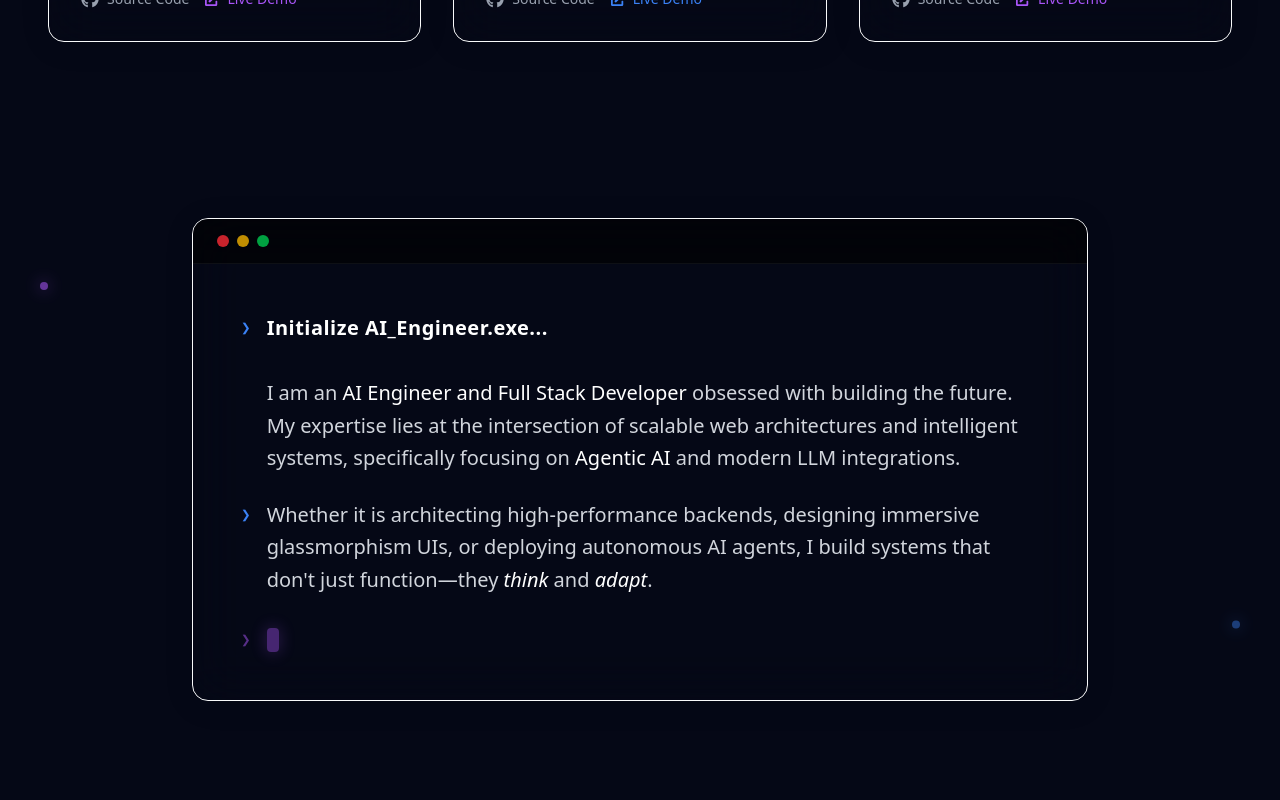
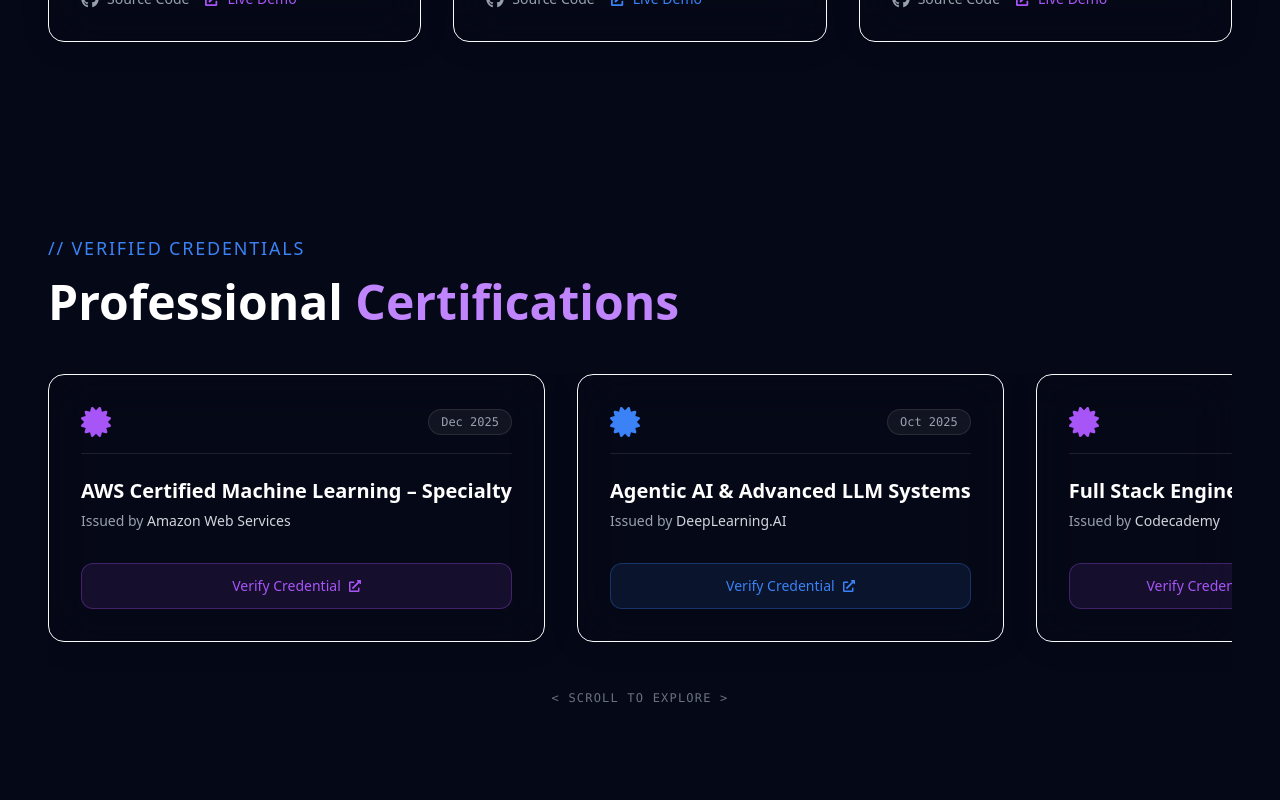
Before and after one commit to imarpitajaiswal/arpita-portfolio, a Next.js app: page / in a window 1280 px wide. Shown: the part 2900-3700 px from the top of the page. Built offline with nearby package versions, Linux system fonts and the light colour scheme.

Commit message:
update: updated c ertifications

```diff
--- a/components/Certifications.tsx
+++ b/components/Certifications.tsx
@@ -1,69 +1,110 @@
 'use client';
 
 import { motion } from 'framer-motion';
+import { FaCertificate, FaExternalLinkAlt } from 'react-icons/fa';
 
-export default function About() {
+const certificates = [
+  {
+    title: "AWS Certified Machine Learning – Specialty",
+    issuer: "Amazon Web Services",
+    date: "Dec 2025",
+    link: "#",
+    color: "primary"
+  },
+  {
+    title: "Agentic AI & Advanced LLM Systems",
+    issuer: "DeepLearning.AI",
+    date: "Oct 2025",
+    link: "#",
+    color: "secondary"
+  },
+  {
+    title: "Full Stack Engineer Path",
+    issuer: "Codecademy",
+    date: "Aug 2024",
+    link: "#",
+    color: "primary"
+  },
+  {
+    title: "SAP Autonomous Enterprise Discoverer",
+    issuer: "SAP Learning",
+    date: "May 2026",
+    link: "#",
+    color: "secondary"
+  }
+];
+
+export default function Certifications() {
   return (
-    <section id="about" className="relative w-full max-w-7xl mx-auto px-6 md:px-12 py-12 md:py-20 flex items-center justify-center">
+    <section id="certifications" className="relative w-full max-w-7xl mx-auto px-6 md:px-12 py-24 min-h-[70vh] overflow-hidden">
 
-      {/* Futuristic Background Grid */}
-      <div className="absolute inset-0 bg-[linear-gradient(to_right,#80808012_1px,transparent_1px),linear-gradient(to_bottom,#80808012_1px,transparent_1px)] bg-[size:24px_24px] [mask-image:radial-gradient(ellipse_60%_50%_at_50%_50%,#000_70%,transparent_100%)] -z-10" />
+      <motion.div
+        initial={{ opacity: 0, y: -20 }}
+        whileInView={{ opacity: 1, y: 0 }}
+        viewport={{ once: true }}
+        className="mb-12 space-y-4"
+      >
+        <h2 className="font-heading text-secondary text-sm md:text-lg font-medium tracking-widest uppercase">
+          // Verified Credentials
+        </h2>
+        <h3 className="font-heading text-4xl md:text-5xl font-bold text-white">
+          Professional <span className="text-primary-glow">Certifications</span>
+        </h3>
+      </motion.div>
 
-      {/* Floating Neon Dots */}
-      <motion.div
-        animate={{ y: [0, -30, 0], opacity: [0.3, 0.8, 0.3] }}
-        transition={{ duration: 4, repeat: Infinity, ease: "easeInOut" }}
-        className="absolute top-1/4 left-10 w-2 h-2 bg-primary rounded-full shadow-neon-purple hidden md:block"
-      />
-      <motion.div
-        animate={{ y: [0, 30, 0], opacity: [0.3, 0.8, 0.3] }}
-        transition={{ duration: 5, repeat: Infinity, ease: "easeInOut", delay: 1 }}
-        className="absolute bottom-1/4 right-10 w-2 h-2 bg-secondary rounded-full shadow-neon-blue hidden md:block"
-      />
-
-      <div className="w-full max-w-4xl z-10">
-        <motion.div
-          initial={{ opacity: 0, y: 40 }}
-          whileInView={{ opacity: 1, y: 0 }}
-          viewport={{ once: true, margin: "-100px" }}
-          transition={{ duration: 0.8, ease: "easeOut" }}
-          className="relative rounded-2xl overflow-hidden bg-glass-bg backdrop-blur-xl border border-glass-border shadow-glass hover:border-primary/30 transition-colors duration-500"
-        >
-          {/* Mac/Terminal Header UI - Clean Version */}
-          <div className="flex items-center px-6 py-4 bg-black/60 border-b border-white/5">
-            <div className="flex space-x-2">
-              <div className="w-3 h-3 rounded-full bg-red-500/80" />
-              <div className="w-3 h-3 rounded-full bg-yellow-500/80" />
-              <div className="w-3 h-3 rounded-full bg-green-500/80" />
-            </div>
-          </div>
-
-          {/* Terminal Body Content */}
-          <div className="p-8 md:p-12 font-body text-gray-300 space-y-6">
-            <div className="flex items-start gap-4">
-              <span className="text-secondary mt-1 font-mono">❯</span>
-              <p className="text-lg md:text-xl leading-relaxed">
-                <span className="text-primary-glow font-semibold text-white tracking-wide">Initialize AI_Engineer.exe...</span>
-                <br /><br />
-                I am an <span className="text-white font-medium">AI Engineer and Full Stack Developer</span> obsessed with building the future. My expertise lies at the intersection of scalable web architectures and intelligent systems, specifically focusing on <span className="text-secondary-glow text-white font-medium">Agentic AI</span> and modern LLM integrations.
-              </p>
+      {/* Native Horizontal Scroll Container */}
+      <div className="flex gap-6 md:gap-8 overflow-x-auto pb-8 snap-x snap-mandatory scroll-smooth w-full">
+        {certificates.map((cert, index) => (
+          <motion.div
+            key={index}
+            initial={{ opacity: 0, scale: 0.9 }}
+            whileInView={{ opacity: 1, scale: 1 }}
+            viewport={{ once: true }}
+            transition={{ delay: index * 0.1 }}
+            className={`
+              min-w-[85vw] md:min-w-[350px] snap-center p-6 md:p-8 rounded-2xl flex flex-col
+              bg-glass-bg backdrop-blur-xl border border-glass-border shadow-glass
+              transition-all duration-300 hover:-translate-y-2 flex-shrink-0
+              ${cert.color === 'primary' ? 'hover:shadow-neon-purple hover:border-primary/50' : 'hover:shadow-neon-blue hover:border-secondary/50'}
+            `}
+          >
+            {/* Premium Icon Header */}
+            <div className="flex items-center justify-between mb-6 border-b border-white/10 pb-4">
+              <FaCertificate className={`text-3xl ${cert.color === 'primary' ? 'text-primary' : 'text-secondary'}`} />
+              <span className="text-xs font-mono text-gray-400 bg-white/5 px-3 py-1 rounded-full border border-white/10">
+                {cert.date}
+              </span>
             </div>
 
-            <div className="flex items-start gap-4">
-              <span className="text-secondary mt-1 font-mono">❯</span>
-              <p className="text-lg md:text-xl leading-relaxed">
-                Whether it is architecting high-performance backends, designing immersive glassmorphism UIs, or deploying autonomous AI agents, I build systems that don't just function—they <span className="italic text-white">think</span> and <span className="italic text-white">adapt</span>.
-              </p>
-            </div>
+            {/* Title & Issuer */}
+            <h4 className="font-heading text-xl font-bold text-white mb-2 leading-tight">
+              {cert.title}
+            </h4>
+            <p className="font-body text-gray-400 text-sm mb-8 flex-grow">
+              Issued by <span className="text-gray-300 font-medium">{cert.issuer}</span>
+            </p>
 
-            {/* Blinking Cursor */}
-            <div className="flex items-center gap-4 animate-pulse pt-2">
-              <span className="text-primary font-mono">❯</span>
-              <span className="w-3 h-6 bg-primary/80 block rounded-sm shadow-neon-purple" />
-            </div>
-          </div>
-        </motion.div>
+            {/* Verification Button */}
+            <a
+              href={cert.link}
+              target="_blank"
+              rel="noopener noreferrer"
+              className={`
+                inline-flex items-center justify-center gap-2 w-full py-3 rounded-xl font-heading text-sm font-medium transition-all duration-300
+                ${cert.color === 'primary' ? 'bg-primary/10 text-primary border border-primary/30 hover:bg-primary/20 hover:shadow-neon-purple' : 'bg-secondary/10 text-secondary border border-secondary/30 hover:bg-secondary/20 hover:shadow-neon-blue'}
+              `}
+            >
+              Verify Credential <FaExternalLinkAlt className="text-xs" />
+            </a>
+          </motion.div>
+        ))}
       </div>
+
+      {/* Scroll Hint */}
+      <div className="mt-4 text-center text-gray-500 font-mono text-xs uppercase tracking-widest hidden md:block">
+        &lt; Scroll to explore &gt;
+      </div>
+
     </section>
   );
 }
```
